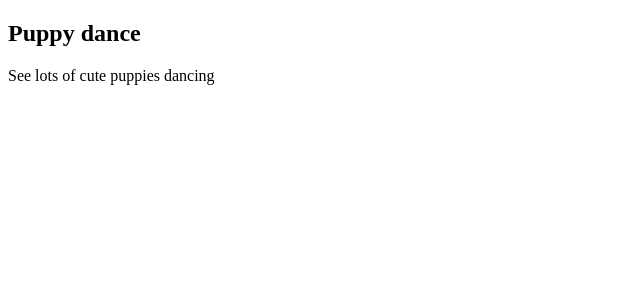
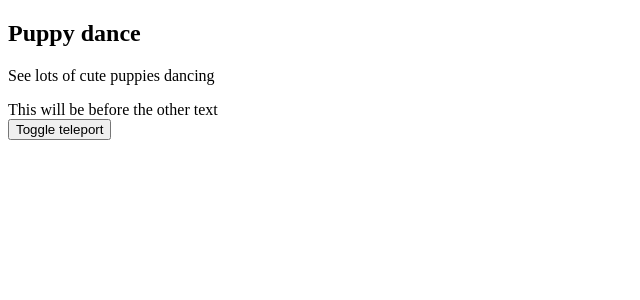
Before and after one commit to luismartinezs/vue-3, a Vue app: page / in a window 1280 px wide. Shown: the top 300 px of the page, without its empty margins (0-640 px from the left). Built offline with nearby package versions, Linux system fonts and the light colour scheme.

Commit message:
Teleport component

```diff
--- a/public/index.html
+++ b/public/index.html
@@ -12,6 +12,7 @@
       <strong>We're sorry but <%= htmlWebpackPlugin.options.title %> doesn't work properly without JavaScript enabled. Please enable it to continue.</strong>
     </noscript>
     <div id="app"></div>
+    <div id="end-of-body"></div>
     <!-- built files will be auto injected -->
   </body>
 </html>
--- a/src/App.vue
+++ b/src/App.vue
@@ -7,14 +7,16 @@
     </template>
     <template #fallback>Loading...</template>
   </Suspense>
+  <BaseTeleport />
 </template>
 <script>
 import EventCount from "@/components/EventCount.vue";
 import BaseEvent from "@/components/BaseEvent.vue";
+import BaseTeleport from "@/components/BaseTeleport.vue";
 import { ref, onErrorCaptured } from "vue";
 
 export default {
-  components: { EventCount, BaseEvent },
+  components: { EventCount, BaseEvent, BaseTeleport },
   setup() {
     const error = ref(null);
     onErrorCaptured((e) => {
--- /dev/null
+++ b/src/components/BaseTeleport.vue
@@ -0,0 +1,15 @@
+<template>
+  <teleport to="#end-of-body" :disabled="!showText" v-if="showText">
+    <div>I am the teleport content</div>
+  </teleport>
+  <div>This will be before the other text</div>
+  <button @click="showText = !showText">Toggle teleport</button>
+</template>
+
+<script>
+export default {
+  data() {
+    return { showText: false };
+  },
+};
+</script>
```
